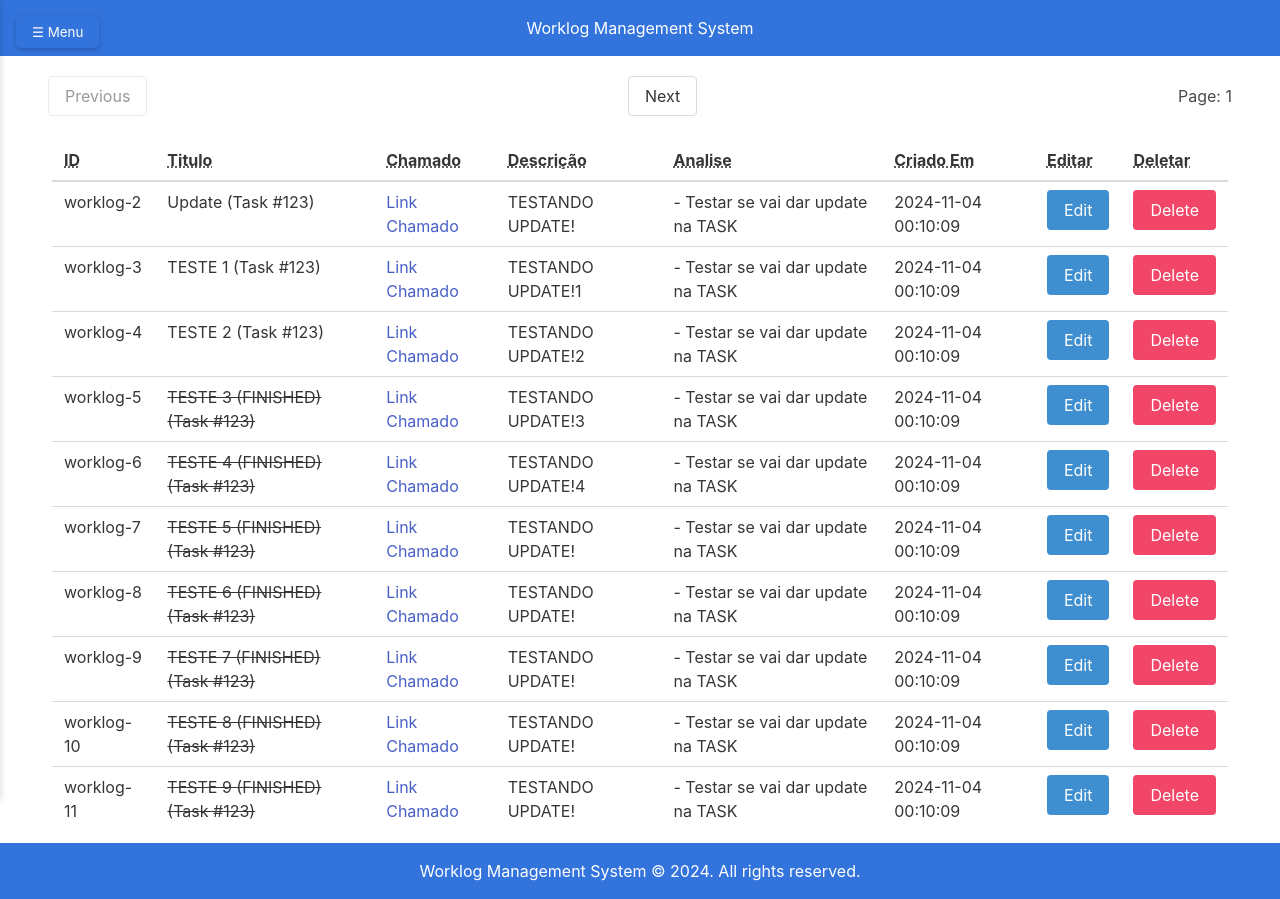
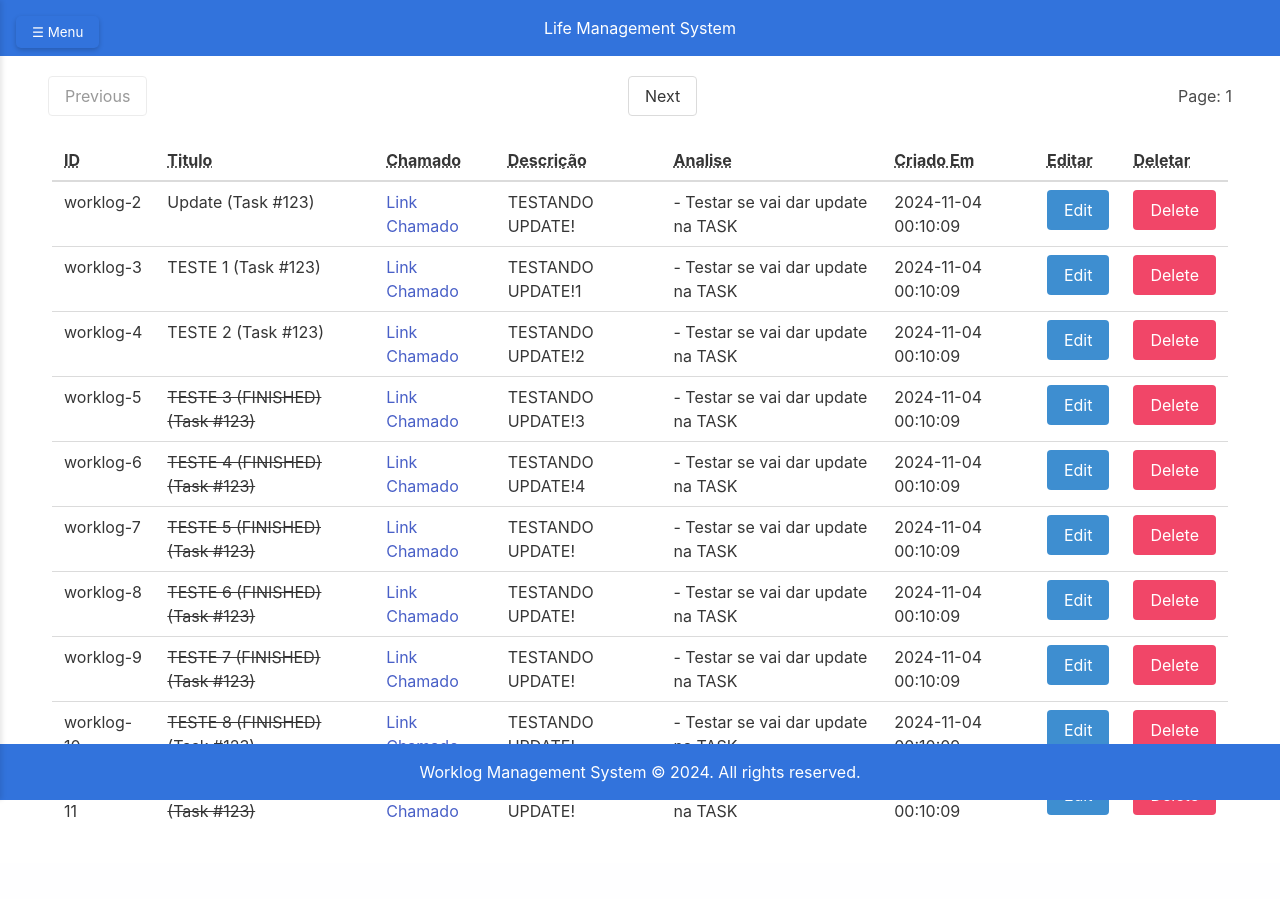
Before and after one commit to conectis360/worklog, a PHP site: page /view/template.php in a window 1280 px wide. After the commit the page ends 819 px from the top, so only its background shows below. Run offline with PHP 8.4, Linux system fonts and the light colour scheme; data comes from the database, SQL or seed files in the repository.

Commit message:
feat: menu and layout

```diff
--- a/assets/sidebar.css
+++ b/assets/sidebar.css
@@ -20,13 +20,13 @@
   margin-top: 1rem;
 }
 
-.content {
+.content-area {
   margin-left: 0;
   padding: 1rem;
   transition: margin-left 0.3s ease;
 }
 
-.content.shifted {
+.content-area.shifted {
   margin-left: 250px;
 }
 
@@ -48,3 +48,36 @@
   cursor: pointer;
   box-shadow: 0 2px 5px rgba(0, 0, 0, 0.2);
 }
+
+/* Custom styles to make the layout responsive */
+.top-bar {
+    padding: 1rem;
+    background-color: #3273dc;
+    color: white;
+    text-align: center;
+}
+
+.menu-bar {
+    height: 100vh;
+    background-color: #f5f5f5;
+    padding-top: 1rem;
+}
+
+.content-area {
+    padding: 2rem;
+}
+
+.bottom-bar {
+    padding: 1rem;
+    background-color: #3273dc;
+    color: white;
+    text-align: center;
+}
+
+.footer {
+  position: fixed;
+  left: 0;
+  bottom: 0;
+  width: 100%;
+  text-align: center;
+}
--- a/assets/sidebar.js
+++ b/assets/sidebar.js
@@ -1,4 +1,5 @@
 document.addEventListener('DOMContentLoaded', () => {
+    console.log('entrou')
     const sidebar = document.getElementById('sidebar');
     const content = document.getElementById('content');
     const toggleButton = document.getElementById('toggleButton');
--- a/view/pagination.html
+++ b/view/pagination.html
@@ -1,11 +1 @@
-<script defer src="../assets/pagination.js"></script>
-
-<tbody id="worklog-list" class="content">
-</tbody>
-<tfoot>
-    <nav class="pagination" role="navigation" aria-label="pagination">
-        <button id="prev" class="button">Previous</button>
-        <button id="next" class="button">Next</button>
-        <p>Page: <span id="page-number">1</span></p>
-    </nav>
-</tfoot>
+<tbody id="worklog-list" class="content"></tbody>
--- a/view/template.php
+++ b/view/template.php
@@ -7,45 +7,18 @@
     <title>Worklog Management System</title>
     <link rel="stylesheet" href="https://cdn.jsdelivr.net/npm/bulma@0.9.4/css/bulma.min.css">
     <link rel="stylesheet" href="./../assets/sidebar.css">
-    <style>
-        /* Custom styles to make the layout responsive */
-        .top-bar {
-            padding: 1rem;
-            background-color: #3273dc;
-            color: white;
-            text-align: center;
-        }
-
-        .menu-bar {
-            height: 100vh;
-            background-color: #f5f5f5;
-            padding-top: 1rem;
-        }
-
-        .content-area {
-            padding: 2rem;
-        }
-
-        .bottom-bar {
-            padding: 1rem;
-            background-color: #3273dc;
-            color: white;
-            text-align: center;
-        }
-    </style>
 </head>
 
 <body>
     <!-- Top Bar -->
     <header class="top-bar">
-        <p>Worklog Management System</p>
+        <p>Life Management System</p>
     </header>
     <!-- Toggle Button -->
     <button class="toggle-button" id="toggleButton">☰ Menu</button>
     <!-- Layout Container -->
     <div class="container is-fluid">
         <div class="columns">
-
             <!-- Sidebar -->
             <aside class="sidebar" id="sidebar">
                 <br>
@@ -53,15 +26,16 @@
                 <aside class="menu">
                     <p class="menu-label">Navigation</p>
                     <ul class="menu-list">
-                        <li><a href="#">WORKLOG</a></li>
+                        <li><a href="#"><span class="icon has-text-info"><i
+                                        class="fas fa-arrow-right"></i></span>WORKLOG</a></li>
                         <li><a href="#">FINANCES</a></li>
                     </ul>
                 </aside>
             </aside>
             <!-- Content Area -->
-            <main class="column content-area">
+            <main>
                 <!-- Dynamic content will be loaded here -->
-                <div id="">
+                <div class="column content-area" id="content">
                     <table class="table">
                         <thead>
                             <tr>
@@ -76,6 +50,13 @@
                             </tr>
                         </thead>
                         <?php include 'pagination.html' ?>
+                        <tfoot>
+                            <nav class="pagination" role="navigation" aria-label="pagination">
+                                <button id="prev" class="button">Previous</button>
+                                <button id="next" class="button">Next</button>
+                                <p>Page: <span id="page-number">1</span></p>
+                            </nav>
+                        </tfoot>
                     </table>
                 </div>
                 <div id="pagination-controls" class="buttons"></div>
@@ -84,7 +65,7 @@
     </div>
 
     <!-- Bottom Bar -->
-    <footer class="bottom-bar">
+    <footer class="bottom-bar footer">
         <p>Worklog Management System &copy; 2024. All rights reserved.</p>
     </footer>
 
```
